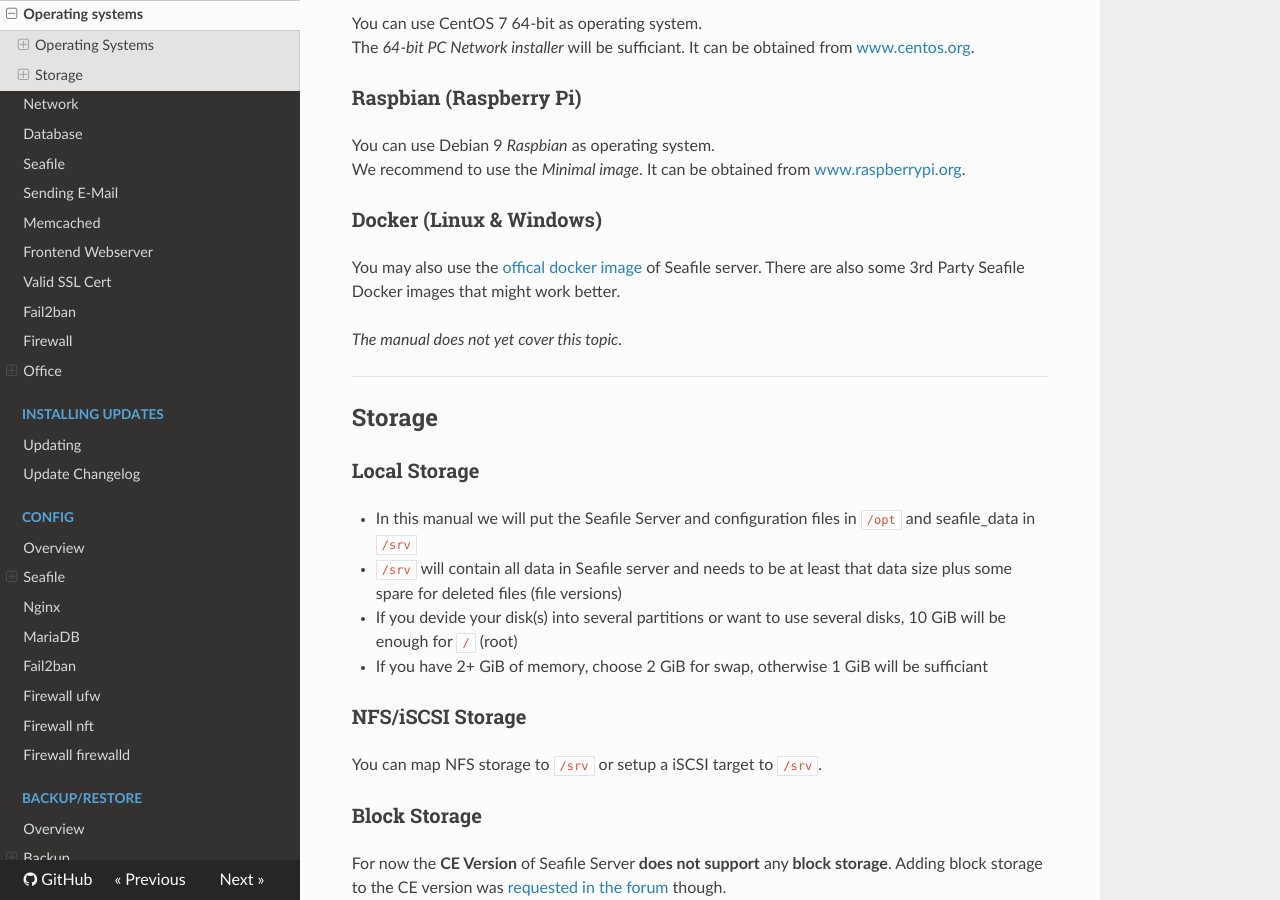
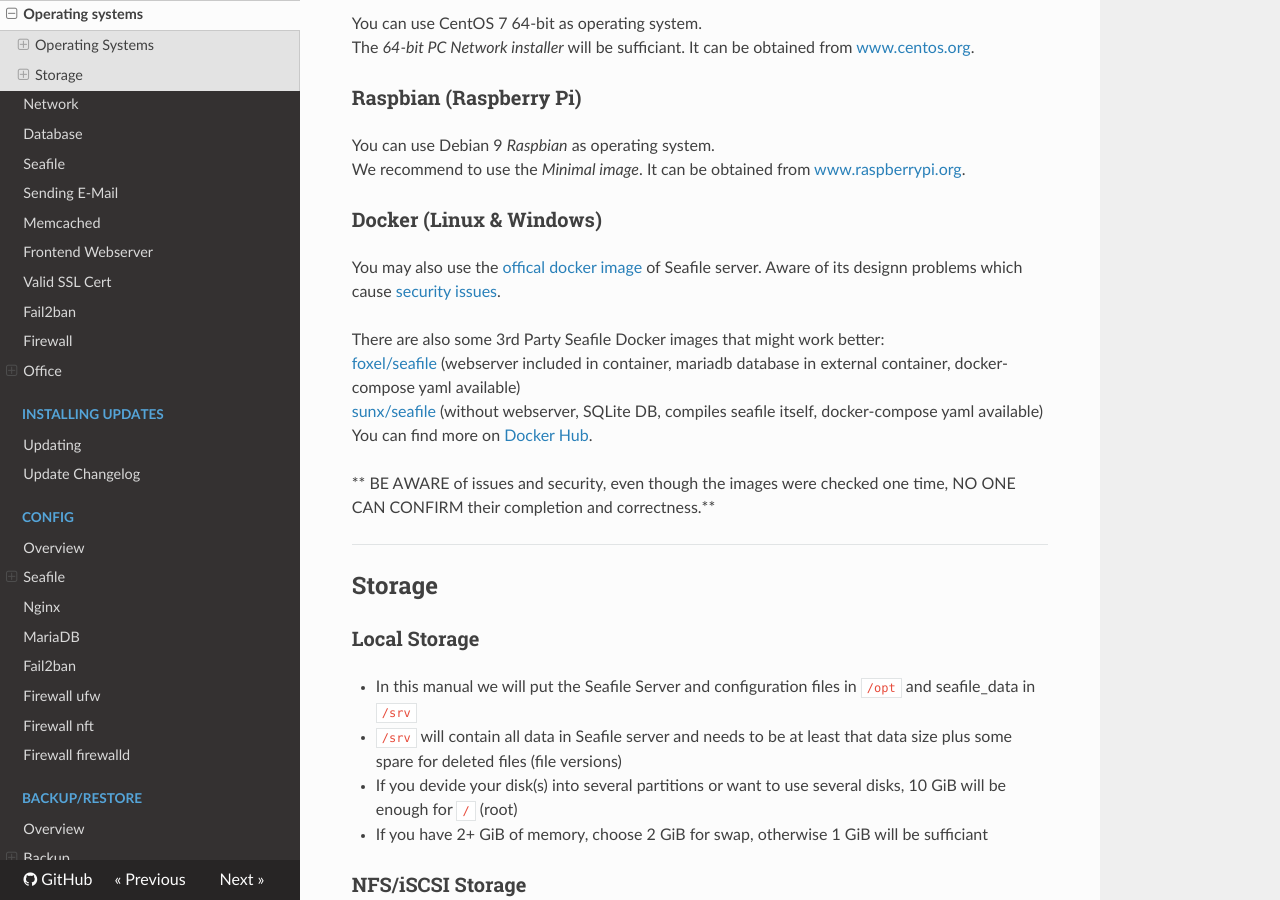
Before and after one commit to DerDanilo/seafile-community-manual, an MkDocs documentation site: the page built from docs/installation/operating-system.md, in a window 1280 px wide and 900 px high, scrolled down 1148 px. Built offline with MkDocs 1.6.1, drawn with Linux system fonts in a browser that asks for light colours; nearby versions of some CDN libraries; old or Windows-style settings are respelled for this version of MkDocs.

Commit message:
added instructions for docker based installation (#3)
Looks good to me

```diff
--- a/docs/installation/operating-system.md
+++ b/docs/installation/operating-system.md
@@ -34,10 +34,14 @@ You can use  Debian 9 *Raspbian* as operating system.
 We recommend to use the *Minimal image*. It can be obtained from [www.raspberrypi.org](https://www.raspberrypi.org/downloads/raspbian/).
 
 ### Docker (Linux & Windows)
-You may also use the [offical docker image](https://hub.docker.com/r/seafileltd/seafile/) of Seafile server.
-There are also some 3rd Party Seafile Docker images that might work better.
+You may also use the [offical docker image](https://hub.docker.com/r/seafileltd/seafile/) of Seafile server. Aware of its designn problems which cause [security issues](https://forum.seafile.com/t/docker-migration/6732/4).
 
-*The manual does not yet cover this topic.*
+There are also some 3rd Party Seafile Docker images that might work better:
+[foxel/seafile](https://hub.docker.com/r/foxel/seafile/) (webserver included in container, mariadb database in external container, docker-compose yaml available)
+[sunx/seafile](https://hub.docker.com/r/sunx/seafile/) (without webserver, SQLite DB, compiles seafile itself, docker-compose yaml available)
+You can find more on [Docker Hub](https://hub.docker.com).
+
+** BE AWARE of issues and security, even though the images were checked one time, NO ONE CAN CONFIRM their completion and correctness.**
 
 ---
 
```
